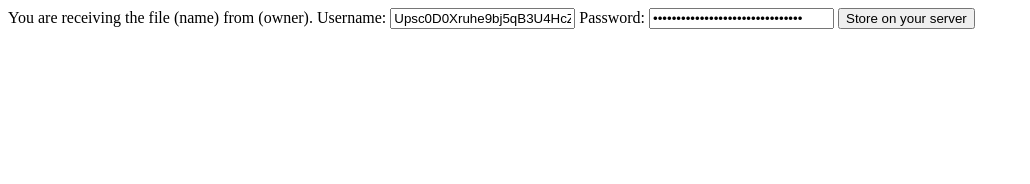
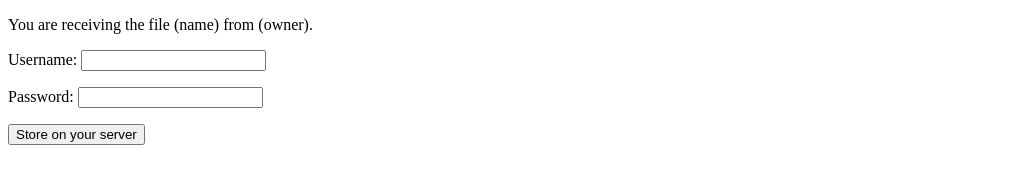
Before and after one commit to Decentralized-Sharing-Working-Group/rest-translator, a website: page receiveDialog.html in a window 1280 px wide. Shown: the whole page, without its empty margins (0-1030 px from the left). Drawn offline with Linux system fonts and the light colour scheme.

Commit message:
format form

```diff
--- a/receiveDialog.html
+++ b/receiveDialog.html
@@ -6,15 +6,23 @@
   </head>
   <body>
     <form method="POST" target="">
+      <p>
         You are receiving the file <span id="name">(name)</span> from <span id="owner">(owner)</span>.
+      </p>
+      <p>
         <label for="username">Username:</label>
-      <input type="text" id="username" name="username" value="Upsc0D0Xruhe9bj5qB3U4HcZidDEkAgd">
+        <input type="text" id="username" name="username"> <!-- value="Upsc0D0Xruhe9bj5qB3U4HcZidDEkAgd" -->
+      </p>
+      <p>
         <label for="password">Password:</label>
-      <input type="password" id="password" name="password" value="dC4KvlfBwqriMJ3aCAjG6qLddPkPgr5z">
+        <input type="password" id="password" name="password"> <!-- value="dC4KvlfBwqriMJ3aCAjG6qLddPkPgr5z" -->
+      </p>
+      <p>
         <input type="submit" value="Store on your server">
         <input type="hidden" name="remote" id="remote">
         <input type="hidden" name="token" id="token">
         <input type="hidden" name="protected" id="protected">
+      </p>
     </form>
   </body>
   <script>
```
Lines whose indentation alone changed are shown as unchanged.
